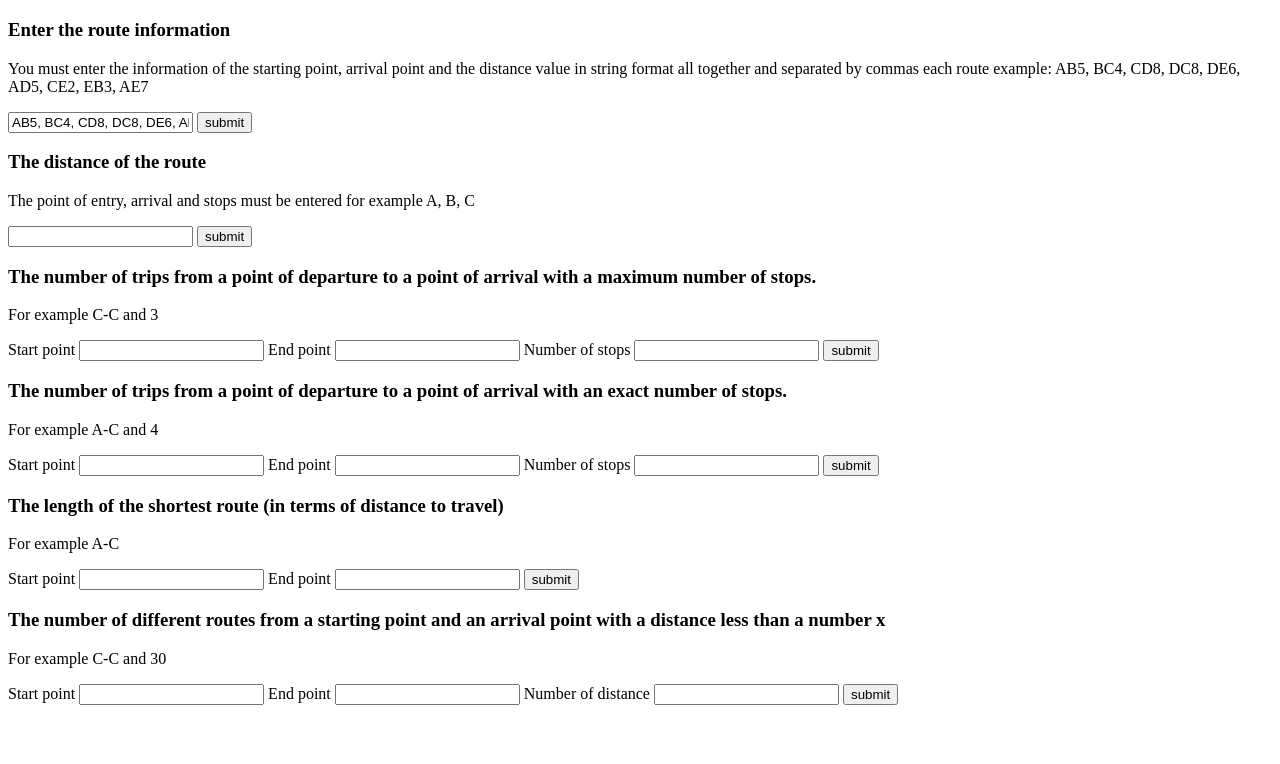
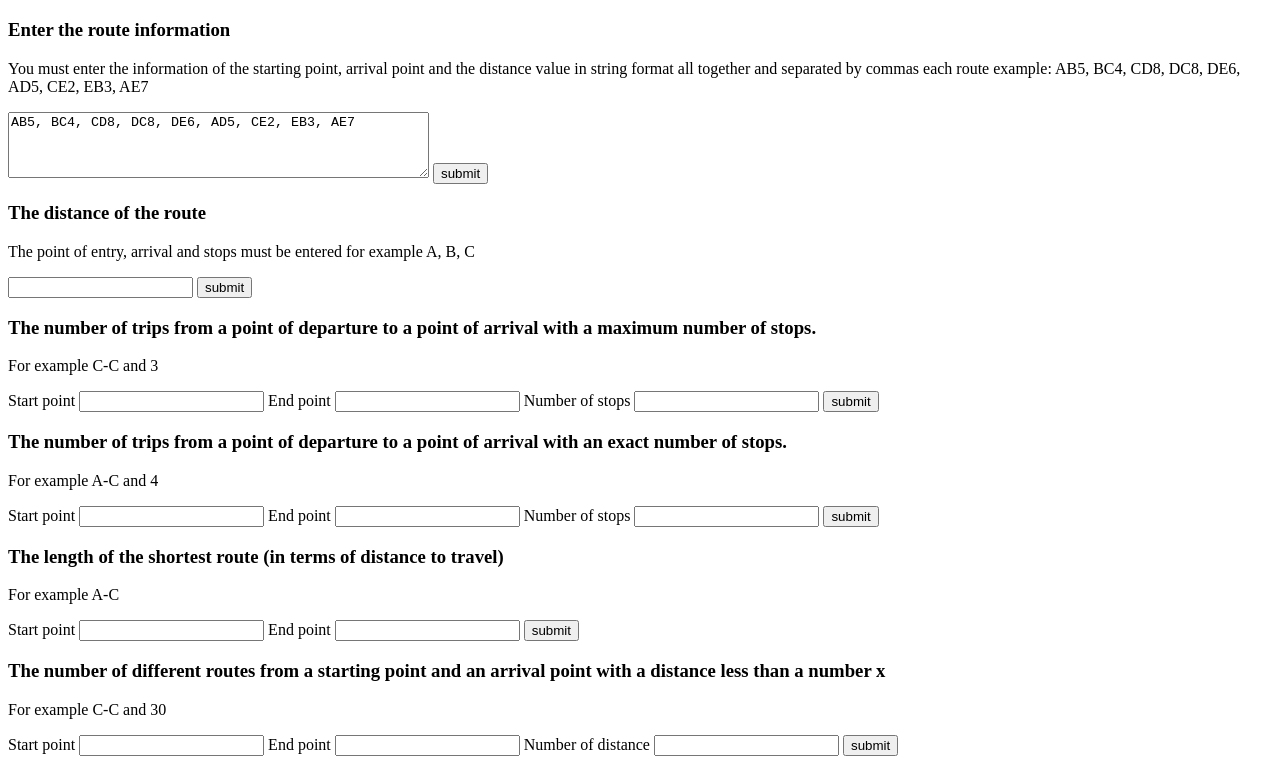
Before and after one commit to cinthialandia/healthcare-logic-challenge, a website built with Parcel: page src/index.html in a window 1280 px wide. Shown: the part 61-825 px from the top of the page. Before the commit the page ends 800 px from the top, so only its background shows below. Built offline with nearby package versions, Linux system fonts and the light colour scheme.

Commit message:
textarea change

```diff
--- a/src/index.html
+++ b/src/index.html
@@ -9,8 +9,11 @@
     <h1>Form</h1>
     <form class="form1">
       <h3>Enter the route information</h3>
-      <p>You must enter the information of the starting point, arrival point and the distance value in string format all together and separated by commas each route example: AB5, BC4, CD8, DC8, DE6, AD5, CE2, EB3, AE7</p>
-      <input type="text" name="routes" value="AB5, BC4, CD8, DC8, DE6, AD5, CE2, EB3, AE7"></input>
+      <p>
+        You must enter the information of the starting point, arrival point and the distance value in string format all together and separated by commas each route example: AB5,
+        BC4, CD8, DC8, DE6, AD5, CE2, EB3, AE7
+      </p>
+      <textarea name="routes" rows="4" cols="50">AB5, BC4, CD8, DC8, DE6, AD5, CE2, EB3, AE7</textarea>
       <button type="submit">submit</button>
       <div class="result1"></div>
     </form>
```
